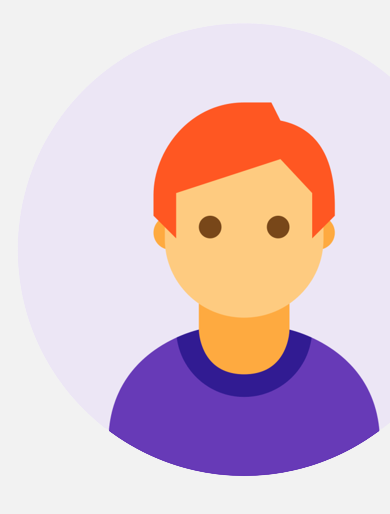
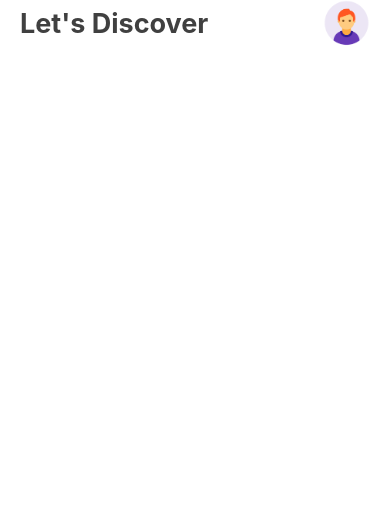
Before and after one commit to YuriCast/Loja-UI-React-Native, a React Native app: screen /Home in a window 390 px wide. Shown: the top 514 px of the page. Built offline with nearby package versions, Linux system fonts and the light colour scheme.

Commit message:
header da HomeScreen finalizado

```diff
--- a/src/screens/Home/HomeScreen.js
+++ b/src/screens/Home/HomeScreen.js
@@ -10,10 +10,11 @@ export default function HomeScreen() {
         {/* avatar */}
         <View style={styles.header}>
           <Text style={styles.header_text}>
+            Let's Discover
+          </Text>
             <TouchableOpacity>
               <Image source={require('../../../assets/images/avatar.png')} style={styles.header_image}/>
             </TouchableOpacity>
-          </Text>
         </View>
       </ScrollView>
     </SafeAreaView>
--- a/src/screens/Home/HomeStyles.js
+++ b/src/screens/Home/HomeStyles.js
@@ -1,20 +1,30 @@
 import { StyleSheet } from "react-native";
+import {widthPercentageToDP as wp, heightPercentageToDP as hp} from 'react-native-responsive-screen';
 
 const HomeStyles = StyleSheet.create({
     main:{
-
+        display: 'flex',
+        flex: 1,
+        backgroundColor: 'white'
     },
     container:{
-
+        marginTop: 12
     },
     header:{
-
+        marginHorizontal: 20,
+        flexDirection: 'row',
+        justifyContent: 'space-between',
+        alignItems: 'center',
+        marginBottom: 40
     },
     header_text:{
-
+        fontSize: wp(7),
+        fontWeight: 'bold',
+        color: 'rgb(64, 64, 64)'
     },
     header_image:{
-
+        height: wp(12),
+        width: wp(12)
     },
 })
 
```
